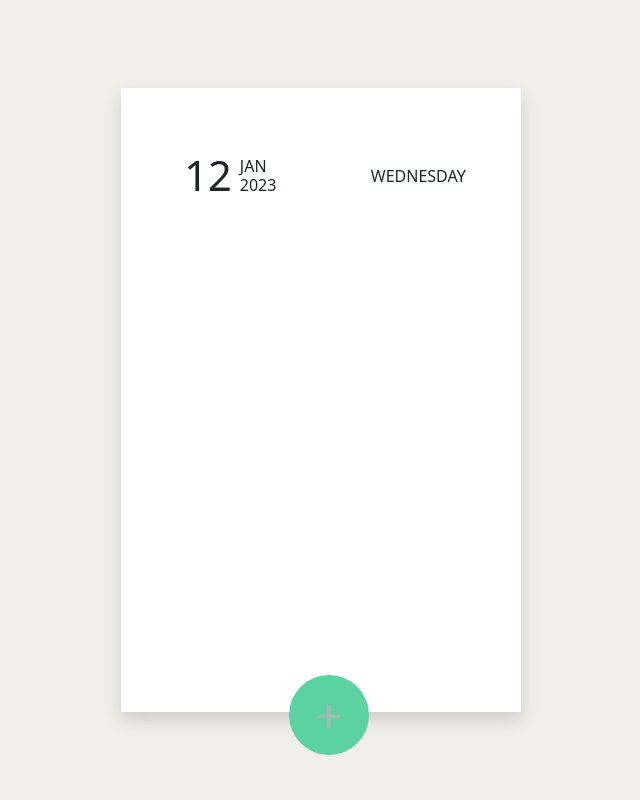
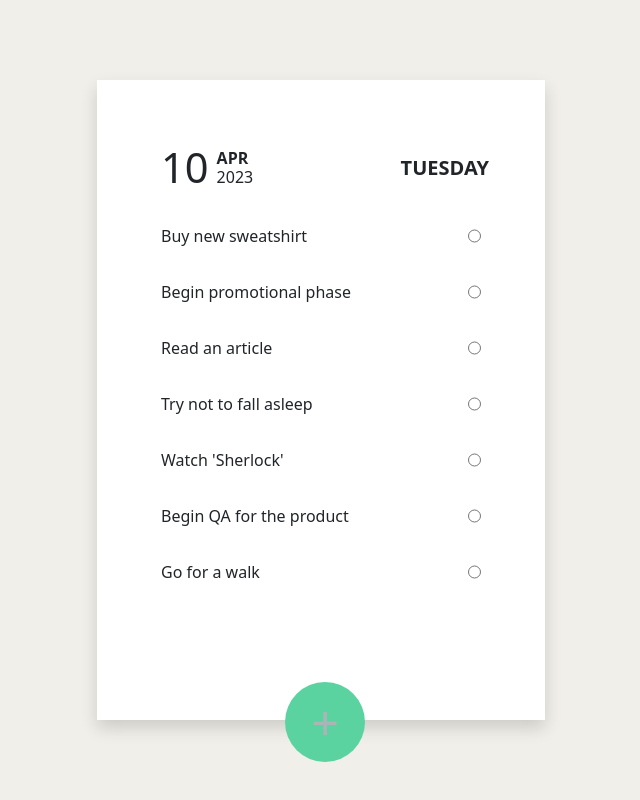
Before and after one commit to vipul832/todo-list, a React (Vite) app: page / in a window 1280 px wide. Shown: the whole page, without its empty margins (319-959 px from the left). Built offline with nearby package versions, Linux system fonts and the light colour scheme.

Commit message:
Add dynamic date and dyay

```diff
--- a/src/App.css
+++ b/src/App.css
@@ -1,6 +1,6 @@
 .todo-area {
-  width: 25rem;
-  height: 39rem;
+  width: 28rem;
+  height: 40rem;
   background-color: #ffff;
 }
 
@@ -23,6 +23,7 @@
 
 .day-date {
   font-size: 2.6rem;
+  font-weight: 500;
   height: 3rem;
   padding: 0;
 }
@@ -35,3 +36,10 @@
 .month-year-area p {
   margin-bottom: 0;
 }
+
+.task-area {
+  justify-content: center;
+  flex-direction: column;
+  display: flex;
+  margin: 0 4rem 0 4rem;
+}
--- a/src/App.tsx
+++ b/src/App.tsx
@@ -1,11 +1,13 @@
 import "./App.css";
 import AddButton from "./components/AddButton";
 import AppBar from "./components/AppBar";
+import TodoTask from "./components/TodoTask";
 
 function App() {
   return (
     <div className="todo-area shadow position-relative">
       <AppBar />
+      <TodoTask />
       <AddButton />
     </div>
   );
--- a/src/components/AppBar.tsx
+++ b/src/components/AppBar.tsx
@@ -1,25 +1,54 @@
 import React, { useState } from "react";
 
-// let todaydate = new Date().getDate();
-// let todayday = new Date().getDay();
+const todayDate = new Date().getDate(); // (day)
+const todayDay = new Date().getDay(); // (week)
+const todayMonth = new Date().getMonth(); // (month)
+const todayYear = new Date().getFullYear();
+const DAYS = [
+  "MONDAY",
+  "TUESDAY",
+  "WEDNESDAY",
+  "THURSDAY",
+  "FRIDAY",
+  "SATURDAY",
+  "SUNDAY",
+];
+
+const MONTHS = [
+  "JAN",
+  "FEB",
+  "MAR",
+  "APR",
+  "MAY",
+  "JUN",
+  "JUL",
+  "AUG",
+  "SEP",
+  "OCT",
+  "NOV",
+  "DEC",
+];
+
+let month = MONTHS[todayMonth];
+let day = DAYS[todayDay];
 
 export default function AppBar() {
   //   const [date, setDate] = useState(todaydate);
   //   const [day, setDay] = useState(todayday);
   return (
     <div className="mt-5 p-2">
-      <div className="d-flex justify-content-around align-items-center">
+      <div className="d-flex justify-content-between align-items-center mx-5">
         <div className="date-area d-flex justify-content-around align-items-center">
           <div className="">
-            <p className="day-date">12</p>
+            <p className="day-date">{todayDate}</p>
           </div>
           <div className="month-year-area">
-            <p>JAN</p>
-            <p>2023</p>
+            <p className="fw-bold">{month}</p>
+            <p>{todayYear}</p>
           </div>
         </div>
         <div className="">
-          <p className="disable m-0">WEDNESDAY</p>
+          <p className="fw-bold m-0 fs-5">{day}</p>
         </div>
       </div>
     </div>
--- /dev/null
+++ b/src/components/Task.js
@@ -0,0 +1,18 @@
+"use strict";
+var __assign = (this && this.__assign) || function () {
+    __assign = Object.assign || function(t) {
+        for (var s, i = 1, n = arguments.length; i < n; i++) {
+            s = arguments[i];
+            for (var p in s) if (Object.prototype.hasOwnProperty.call(s, p))
+                t[p] = s[p];
+        }
+        return t;
+    };
+    return __assign.apply(this, arguments);
+};
+exports.__esModule = true;
+var jsx_runtime_1 = require("react/jsx-runtime");
+function Task(props) {
+    return ((0, jsx_runtime_1.jsxs)("div", __assign({ className: "d-flex justify-content-between my-3" }, { children: [(0, jsx_runtime_1.jsx)("p", __assign({ className: "m-0" }, { children: props.text })), (0, jsx_runtime_1.jsx)("input", { type: "radio" })] })));
+}
+exports["default"] = Task;
--- /dev/null
+++ b/src/components/Task.tsx
@@ -0,0 +1,13 @@
+import React from "react";
+type TaskProps = {
+  text: string;
+};
+
+export default function Task(props: TaskProps) {
+  return (
+    <div className="d-flex justify-content-between my-3">
+      <p className="m-0">{props.text}</p>
+      <input type="radio" />
+    </div>
+  );
+}
--- /dev/null
+++ b/src/components/TodoTask.tsx
@@ -0,0 +1,18 @@
+import React, { Component } from "react";
+import Task from "./Task";
+
+export default class TodoTask extends Component {
+  render() {
+    return (
+      <div className="task-area">
+        <Task text={"Buy new sweatshirt"} />
+        <Task text={"Begin promotional phase"} />
+        <Task text={"Read an article"} />
+        <Task text={"Try not to fall asleep"} />
+        <Task text={"Watch 'Sherlock'"} />
+        <Task text={"Begin QA for the product"} />
+        <Task text={"Go for a walk"} />
+      </div>
+    );
+  }
+}
```
Also changed, not shown: 1 other file (tests, documents, lock files or other folders).
